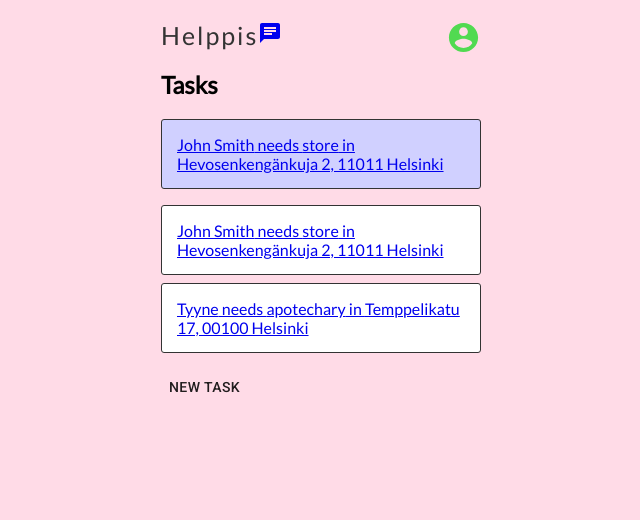
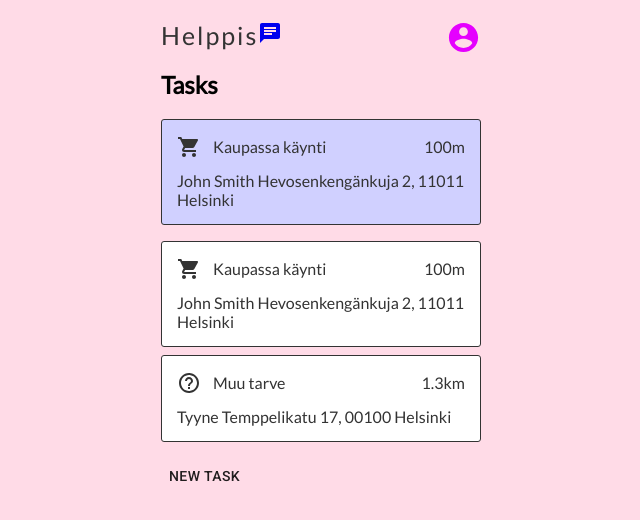
Before and after one commit to kclassic/helppis, a React (Create React App) app: page /home in a window 1280 px wide. Shown: the top 520 px of the page, without its empty margins (319-959 px from the left). Built offline with nearby package versions, Linux system fonts and the light colour scheme.

Commit message:
style updates

```diff
--- a/src/App.js
+++ b/src/App.js
@@ -20,6 +20,9 @@ const Container = styled(Box)`
   background-color: #ffdbe7;
   margin: -8px;
   font-family: "Lato", sans-serif;
+  a {
+    text-decoration: none;
+  }
 `;
 
 const InnerContainer = styled(Box)`
@@ -29,7 +32,6 @@ const InnerContainer = styled(Box)`
 `;
 
 const MainTitle = styled(Link)`
-  text-decoration: none;
   color: #333;
   font-size: 25px;
   letter-spacing: 2px;
@@ -126,7 +128,7 @@ class App extends React.Component {
                 <div style={{ float: "right" }}>
                   <Link to="/profile">
                     <AccountCircleIcon
-                      htmlColor={"#51da51"}
+                      htmlColor={"#e500ff"}
                       fontSize={"large"}
                     />
                   </Link>
--- a/src/TaskCard.jsx
+++ b/src/TaskCard.jsx
@@ -1,6 +1,8 @@
 import React from "react";
 import styled from "styled-components";
 import Box from "@material-ui/core/Box";
+import ShoppingCartIcon from "@material-ui/icons/ShoppingCart";
+import HelpOutlineIcon from "@material-ui/icons/HelpOutline";
 
 const CardContainer = styled(Box)`
   border: 1px solid #333;
@@ -8,13 +10,44 @@ const CardContainer = styled(Box)`
   margin: 8px 0;
   padding: 15px;
   background-color: ${props => (props.active ? "#d0d0ff" : "#fff")};
+  color: #333;
+`;
+
+const IconContainer = styled(Box)`
+  display: flex;
+  align-items: center;
+  margin-bottom: 12px;
+  span {
+    margin-left: 12px;
+  }
+`;
+
+const Distance = styled(Box)`
+  margin-left: auto;
 `;
 
 const TaskCard = ({ task, active }) => {
   if (!task) return null;
   return (
     <CardContainer active={active}>
-      {task.owner} needs {task.type.type} in {task.location}
+      <IconContainer>
+        {task.type.type === "store" ? (
+          <>
+            <ShoppingCartIcon htmlColor="#333" />
+            <span>Kaupassa käynti</span>
+            <Distance>100m</Distance>
+          </>
+        ) : (
+          <>
+            <HelpOutlineIcon htmlColor="#333" />
+            <span>Muu tarve</span>
+            <Distance>1.3km</Distance>
+          </>
+        )}
+      </IconContainer>
+      <span>
+        {task.owner} {task.location}
+      </span>
     </CardContainer>
   );
 };
```
